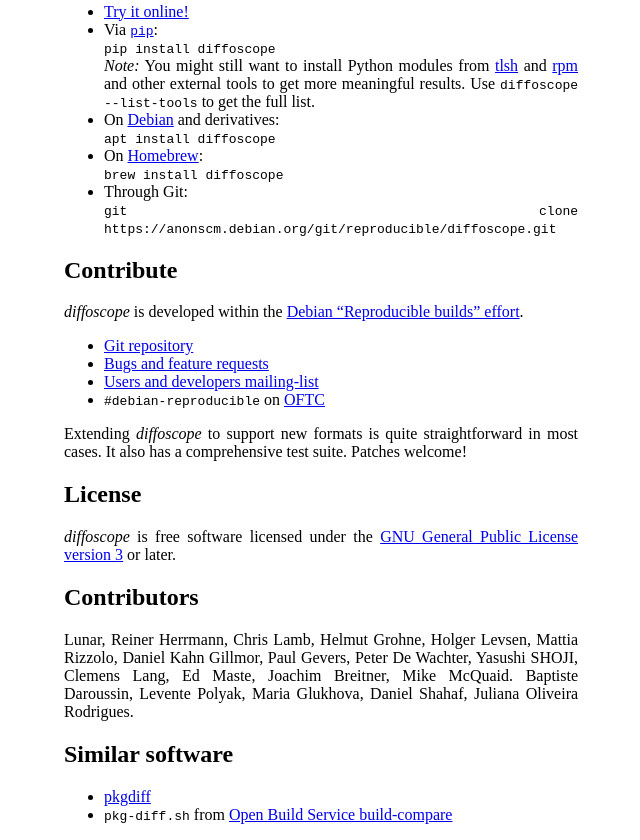
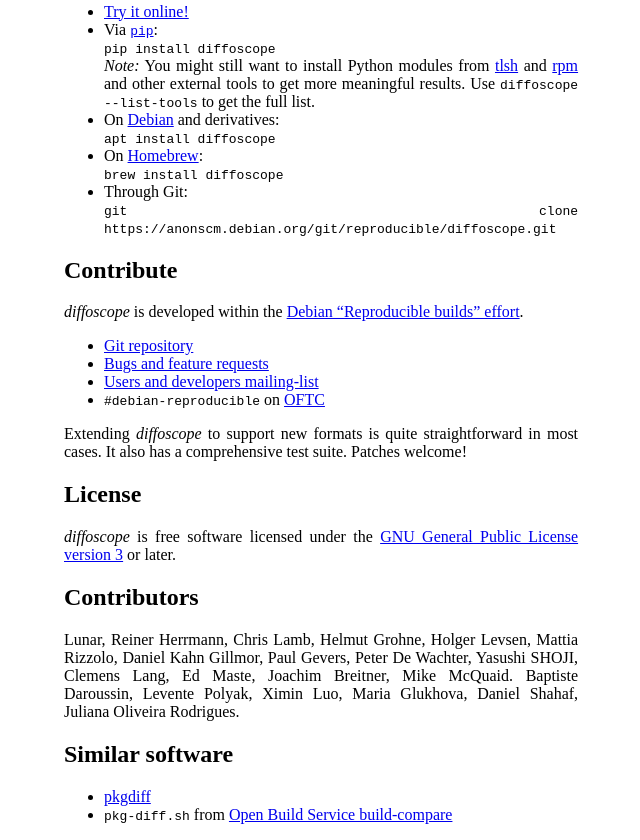
Before and after one commit to prototypefund/reproducible-builds-diffoscope-website, a plain HTML site: page index.html in a window 1280 px wide. Shown: the part 831-1671 px from the top of the page, without its empty margins (286-926 px from the left). Drawn offline with Linux system fonts and the light colour scheme.

Commit message:
add infinity0 to contributors
Signed-off-by: Holger Levsen <holger@layer-acht.org>

```diff
--- a/index.html
+++ b/index.html
@@ -122,7 +122,7 @@
      Lunar, Reiner Herrmann, Chris Lamb, Helmut Grohne, Holger Levsen,
      Mattia Rizzolo, Daniel Kahn Gillmor, Paul Gevers, Peter De Wachter,
      Yasushi SHOJI, Clemens Lang, Ed Maste, Joachim Breitner, Mike McQuaid.
-     Baptiste Daroussin, Levente Polyak, Maria Glukhova, Daniel Shahaf,
+     Baptiste Daroussin, Levente Polyak, Ximin Luo, Maria Glukhova, Daniel Shahaf,
      Juliana Oliveira Rodrigues.
     </p>
     <h2>Similar software</h2>
```
